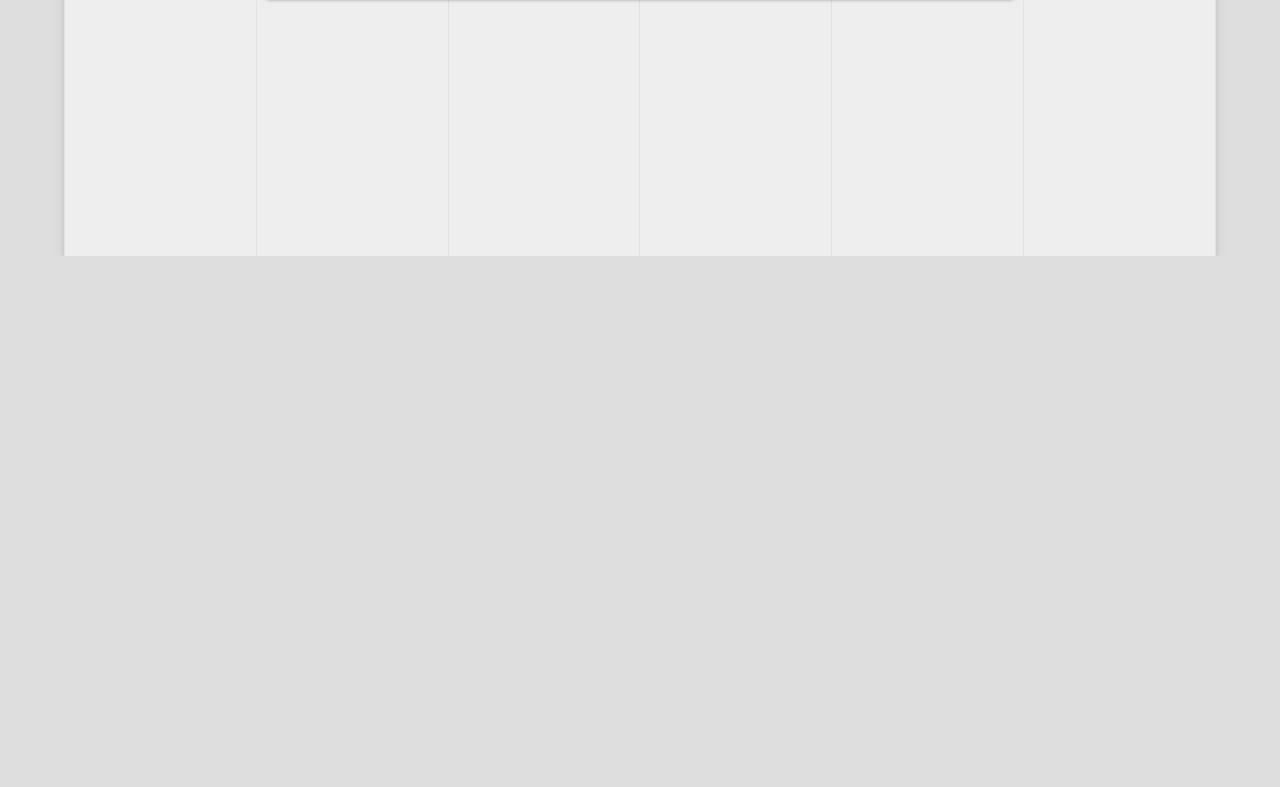
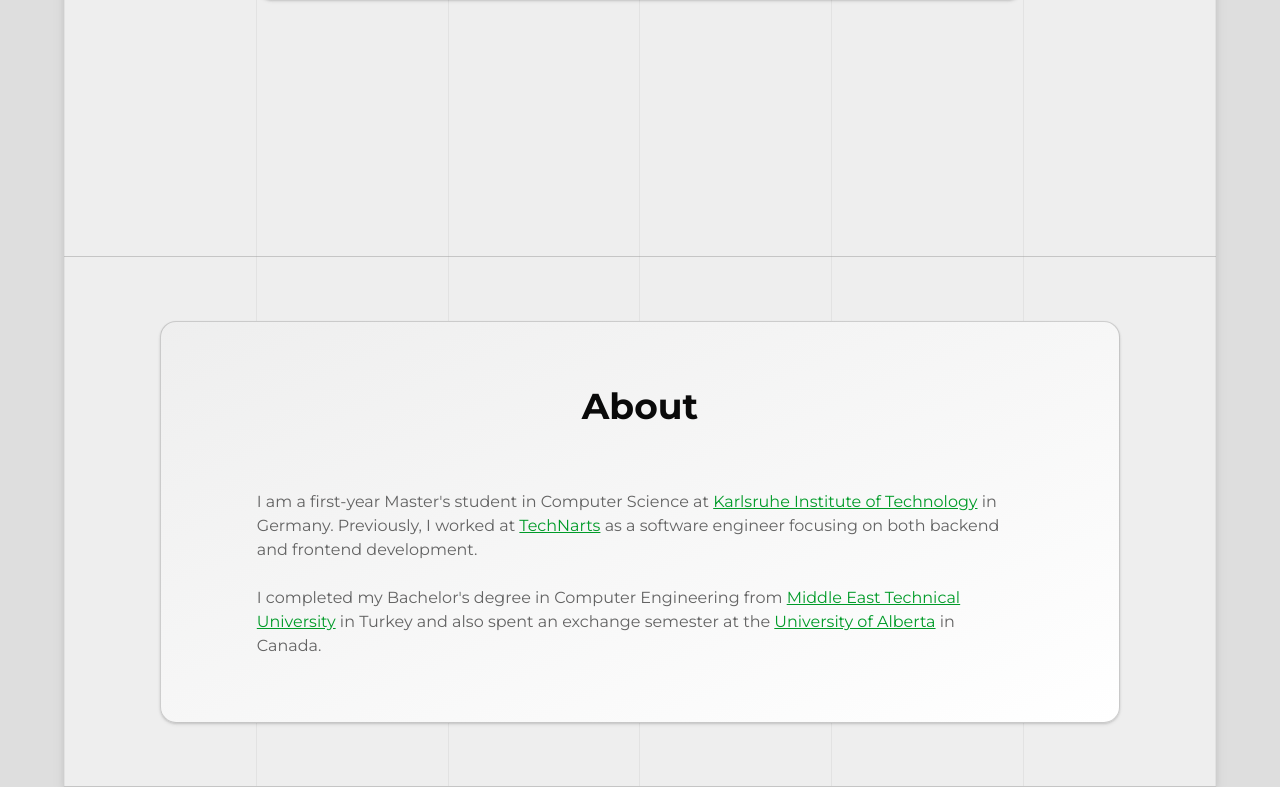
Before and after one commit to Akbro23/akbro23.github.io, a Next.js app: page / in a window 1280 px wide. Shown: the part 818-1605 px from the top of the page. Before the commit the page ends 1074 px from the top, so only its background shows below. Built offline with nearby package versions, Linux system fonts and the light colour scheme.

Commit message:
feat: add about section

```diff
--- a/app/globals.css
+++ b/app/globals.css
@@ -71,7 +71,7 @@
   --secondary: oklch(0.97 0 0);
   --secondary-foreground: oklch(0.205 0 0);
   --muted: oklch(0.97 0 0);
-  --muted-foreground: oklch(0.556 0 0);
+  --muted-foreground: oklch(0.5 0 0);
   --accent: oklch(0.97 0 0);
   --accent-foreground: oklch(0.205 0 0);
   --destructive: oklch(0.577 0.245 27.325);
--- a/app/page.tsx
+++ b/app/page.tsx
@@ -1,12 +1,14 @@
 import Hero from "@/components/hero";
 import BackgroundLines from "@/components/background-lines";
+import About from "@/components/about";
 
 
 export default function Home() {
   return (
-    <div className="relative mx-auto max-w-6xl shadow-lg bg-background">
+    <div className="relative mx-auto max-w-6xl shadow-lg bg-background divide-y">
       <BackgroundLines />
       <Hero />
+      <About />
     </div>
   );
 }
--- /dev/null
+++ b/components/about.tsx
@@ -0,0 +1,53 @@
+import Section from "@/components/section";
+import Link from "next/link";
+
+export default function About() {
+  return (
+    <section id="about" className="py-16">
+      <Section>
+        <h2 className="text-center font-bold text-4xl">About</h2>
+        <div className="mt-16 grid grid-cols-10">
+          <p className="col-span-8 col-start-2 text-muted-foreground">
+            I am a first-year Master&apos;s student in Computer Science at{" "}
+            <Link
+              href="https://www.kit.edu/"
+              target="_blank"
+              className="underline text-primary"
+            >
+              Karlsruhe Institute of Technology
+            </Link>{" "}
+            in Germany. Previously, I worked at{" "}
+            <Link
+              href="https://technarts.com/"
+              target="_blank"
+              className="underline text-primary"
+            >
+              TechNarts
+            </Link>{" "}
+            as a software engineer focusing on both backend and frontend
+            development.
+            <br />
+            <br />I completed my Bachelor&apos;s degree in Computer Engineering
+            from{" "}
+            <Link
+              href="https://www.metu.edu.tr/"
+              target="_blank"
+              className="underline text-primary"
+            >
+              Middle East Technical University
+            </Link>{" "}
+            in Turkey and also spent an exchange semester at the{" "}
+            <Link
+              href="https://www.ualberta.ca/"
+              target="_blank"
+              className="underline text-primary"
+            >
+              University of Alberta
+            </Link>{" "}
+            in Canada.
+          </p>
+        </div>
+      </Section>
+    </section>
+  );
+}
--- a/components/nav-bar.tsx
+++ b/components/nav-bar.tsx
@@ -3,7 +3,7 @@ import { ThemeToggle } from "./theme-toggle";
 
 const links = [
   {
-    href: "#",
+    href: "#about",
     name: "About",
   },
   {
--- /dev/null
+++ b/components/section.tsx
@@ -0,0 +1,11 @@
+import { ReactNode } from "react";
+
+export default function Section({children} : {children: ReactNode}) {
+  return (
+    <div className="grid grid-cols-12">
+      <div className="col-span-10 col-start-2 bg-linear-to-br from-background to-background-light rounded-2xl py-16 z-0 border shadow hover:shadow-lg hover:from-background-light transition">
+        {children}
+      </div>
+    </div>
+  );
+}
```
